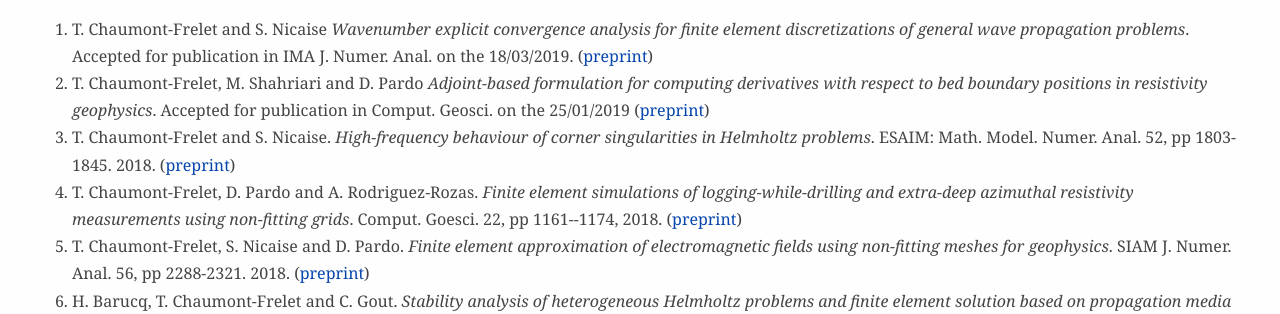
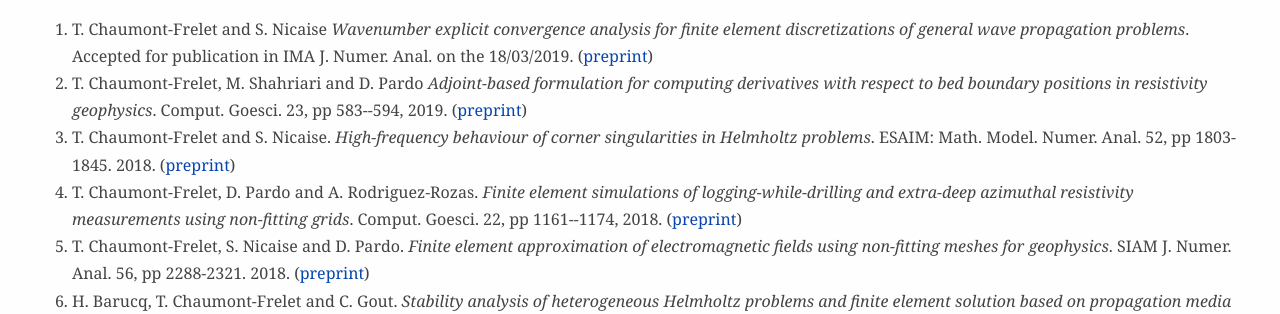
Before and after one commit to tchaumont/tchaumont.github.io, a plain HTML site: page index.html in a window 1280 px wide. Shown: the part 741-1055 px from the top of the page. Drawn offline with Linux system fonts and the light colour scheme.

Commit message:
Updating publication list

```diff
--- a/index.html
+++ b/index.html
@@ -53,7 +53,7 @@
          (<a href=https://hal.inria.fr/hal-01685388>preprint</a>)
 	<li> T. Chaumont-Frelet, M. Shahriari and D. Pardo
 	     <i>Adjoint-based formulation for computing derivatives with respect to bed boundary positions in resistivity geophysics</i>.
-         Accepted for publication in Comput. Geosci. on the 25/01/2019
+	     Comput. Goesci. 23, pp 583--594, 2019.
          (<a href=https://hal.archives-ouvertes.fr/hal-01790697>preprint</a>)
 	<li> T. Chaumont-Frelet and S. Nicaise.
 	     <i>High-frequency behaviour of corner singularities in Helmholtz problems</i>.
```
